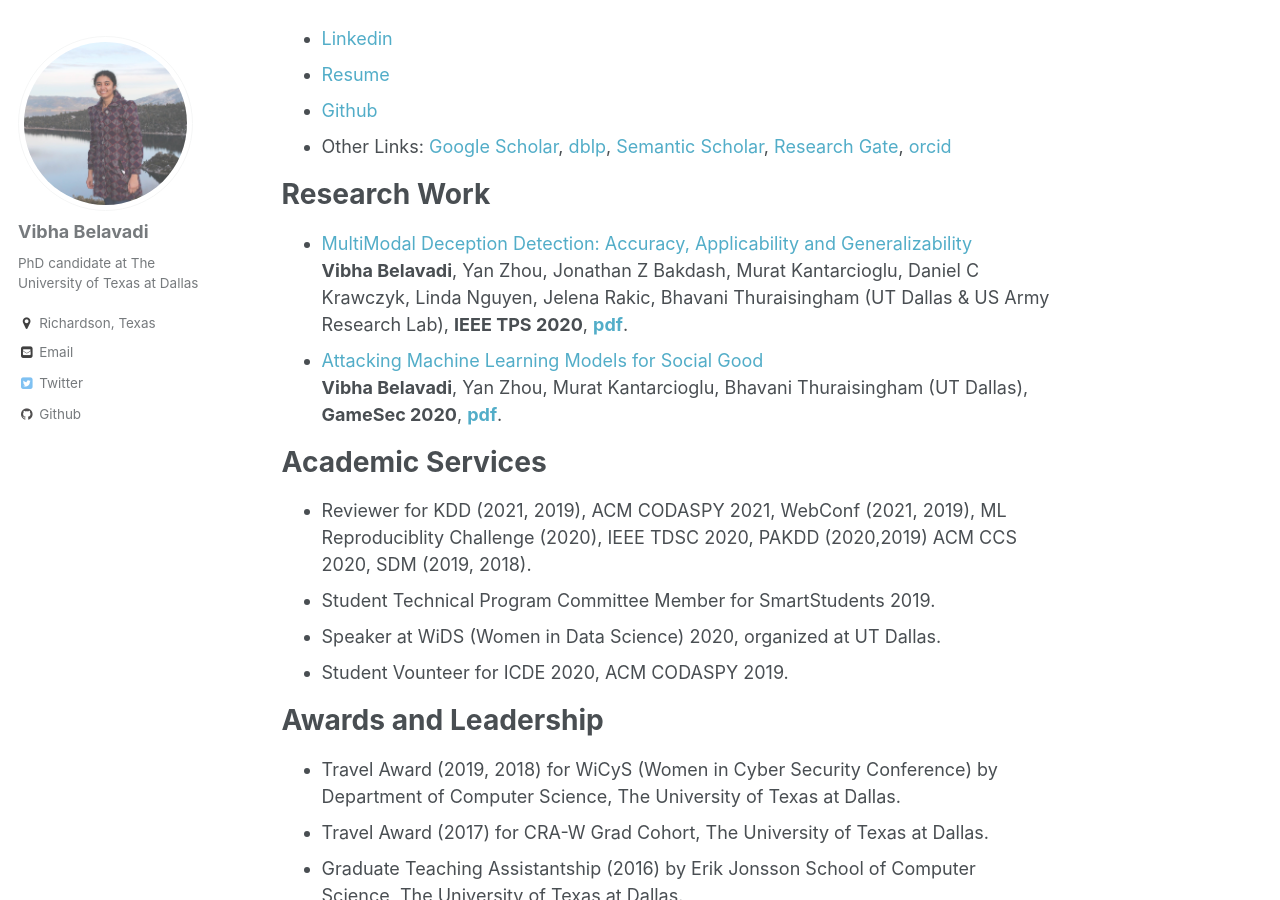
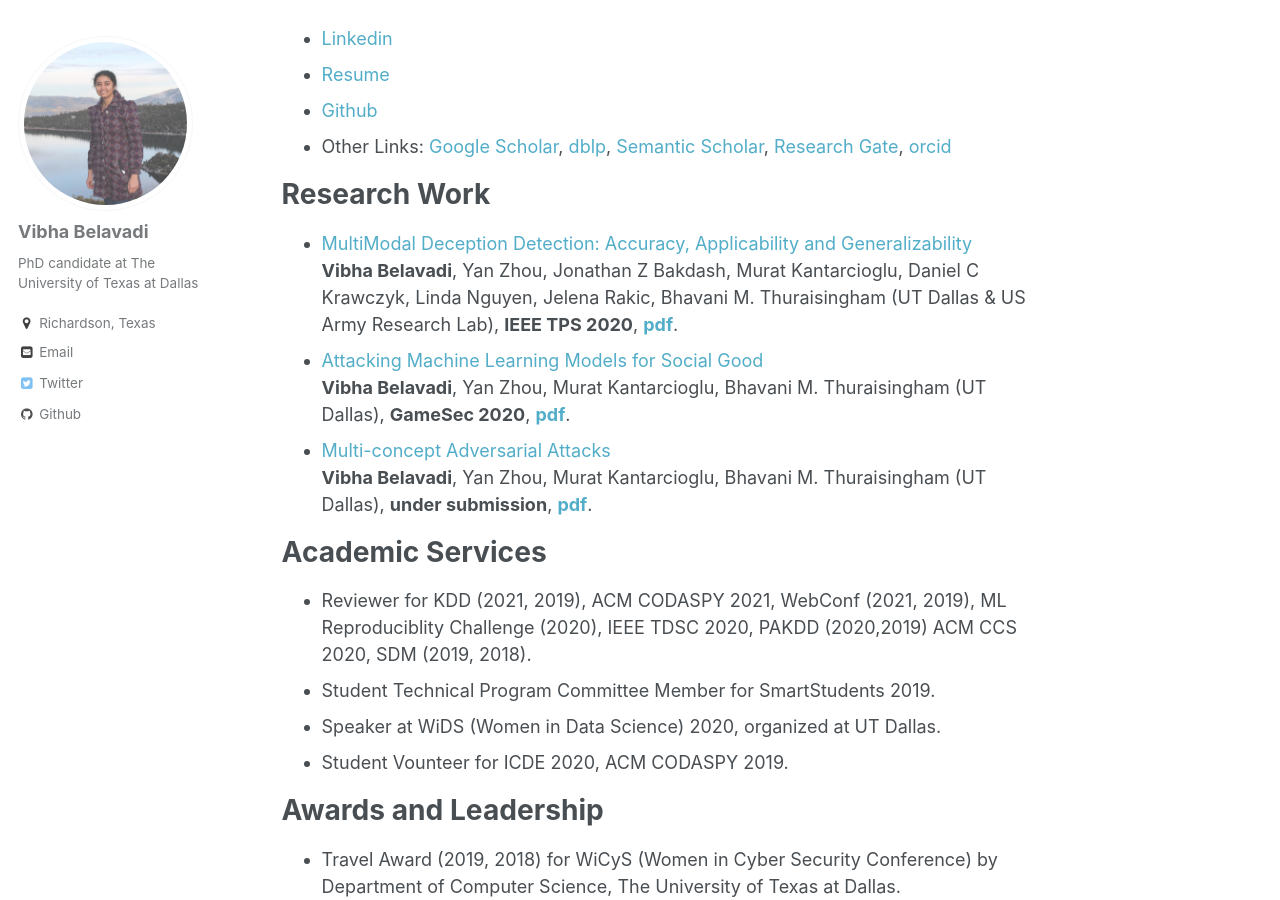
Before and after one commit to VibhaBelavadi/vibhabelavadi.github.io, a Jekyll site: the page built from _pages/about.md, in a window 1280 px wide and 900 px high, scrolled down 414 px. Built offline with Jekyll 4.4.1, drawn with Linux system fonts in a browser that asks for light colours.

Commit message:
Update about.md

```diff
--- a/_pages/about.md
+++ b/_pages/about.md
@@ -27,9 +27,11 @@ Links
 Research Work
 ======
 -	[MultiModal Deception Detection: Accuracy, Applicability and Generalizability](https://ieeexplore.ieee.org/abstract/document/9325368)<br/>
-  <b>Vibha Belavadi</b>, Yan Zhou, Jonathan Z Bakdash, Murat Kantarcioglu, Daniel C Krawczyk, Linda Nguyen, Jelena Rakic, Bhavani Thuraisingham (UT Dallas & US Army Research Lab), <b>IEEE TPS 2020</b>, <b>[pdf](https://vibhabelavadi.github.io/files/IEEE_TPS_vision_2020.pdf)</b>.
+  <b>Vibha Belavadi</b>, Yan Zhou, Jonathan Z Bakdash, Murat Kantarcioglu, Daniel C Krawczyk, Linda Nguyen, Jelena Rakic, Bhavani M. Thuraisingham (UT Dallas & US Army Research Lab), <b>IEEE TPS 2020</b>, <b>[pdf](https://vibhabelavadi.github.io/files/IEEE_TPS_vision_2020.pdf)</b>.
 -	[Attacking Machine Learning Models for Social Good](https://link.springer.com/chapter/10.1007/978-3-030-64793-3_25)<br/>
-  **Vibha Belavadi**, Yan Zhou, Murat Kantarcioglu, Bhavani Thuraisingham (UT Dallas), <b>GameSec 2020</b>, <b>[pdf](https://vibhabelavadi.github.io/files/GameSec_2020_Paper.pdf)</b>.
+  **Vibha Belavadi**, Yan Zhou, Murat Kantarcioglu, Bhavani M. Thuraisingham (UT Dallas), <b>GameSec 2020</b>, <b>[pdf](https://vibhabelavadi.github.io/files/GameSec_2020_Paper.pdf)</b>.
+- [Multi-concept Adversarial Attacks](https://arxiv.org/abs/2110.10287)<br/>
+  **Vibha Belavadi**, Yan Zhou, Murat Kantarcioglu, Bhavani M. Thuraisingham (UT Dallas), <b>under submission</b>, <b>[pdf](https://arxiv.org/pdf/2110.10287.pdf)</b>.
 
 Academic Services
 ======
```
